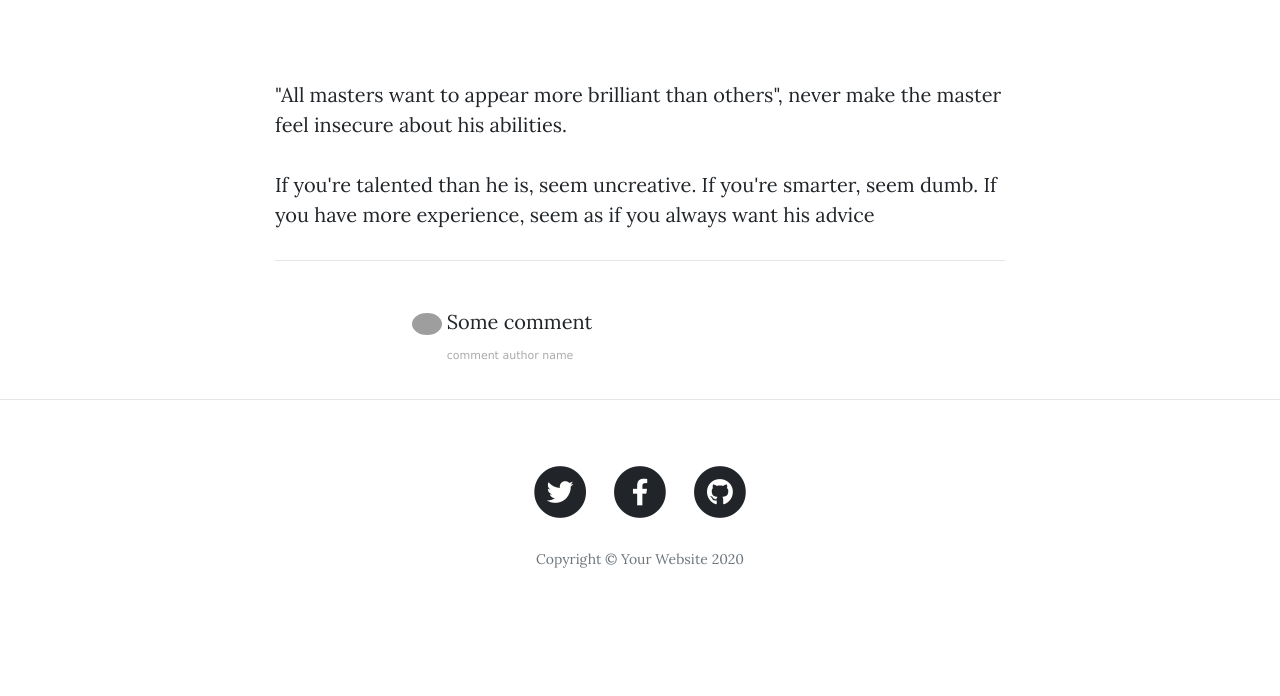
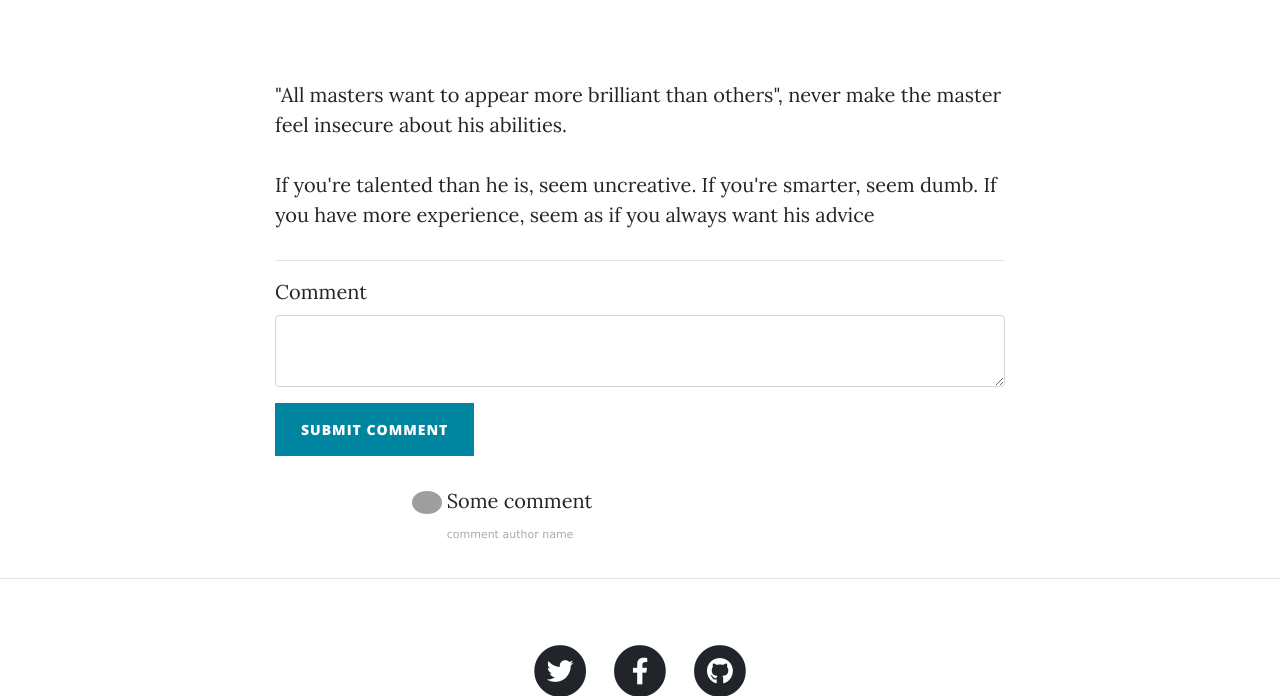
Before and after one commit to thulanimbatha/blog_capstone_project, a Flask app: page /post/1 in a window 1280 px wide. Shown: the part 627-1323 px from the top of the page. Before the commit the page ends 1195 px from the top, so only its background shows below. Run offline with Flask 2, Linux system fonts and the light colour scheme; data comes from the database, SQL or seed files in the repository; some libraries are stand-ins or nearby versions; grey boxes are pictures that could not be loaded.

```diff
--- a/forms.py
+++ b/forms.py
@@ -23,3 +23,8 @@ class LoginForm(FlaskForm):
     email = StringField(label="Email", validators=[DataRequired(), Email(message="Please enter valid email!")])
     password = PasswordField(label="Password", validators=[DataRequired(), Length(min=8, message="Password needs 8 or more characters")])
     submit = SubmitField(label="Login")
+
+# Comment form for users to comment on a blog post
+class CommentForm(FlaskForm):
+    comment = CKEditorField(label="Comment", validators=[DataRequired()])
+    submit = SubmitField("Submit Comment")
--- a/main.py
+++ b/main.py
@@ -8,7 +8,7 @@ from sqlalchemy.orm import relationship
 from flask_login import UserMixin, login_user, LoginManager, login_required, current_user, logout_user
 from forms import CreatePostForm
 from flask_gravatar import Gravatar
-from forms import RegisterForm, CreatePostForm, LoginForm
+from forms import RegisterForm, CreatePostForm, LoginForm, CommentForm
 from functools import wraps
 
 app = Flask(__name__)
@@ -149,7 +149,8 @@ def logout():
 @app.route("/post/<int:post_id>")
 def show_post(post_id):
     requested_post = BlogPost.query.get(post_id)
-    return render_template("post.html", post=requested_post)
+    comment_form = CommentForm()
+    return render_template("post.html", post=requested_post, form=comment_form)
 
 
 @app.route("/about")
--- a/templates/post.html
+++ b/templates/post.html
@@ -1,4 +1,6 @@
 {% include "header.html" %}
+{% import "bootstrap/wtf.html" as wtf %}
+
 
   <!-- Page Header -->
   <header class="masthead" style="background-image: url('{{post.img_url}}')">
@@ -33,6 +35,13 @@
 
 
 <!--           Comments Area -->
+          <!-- Load the CKEditor -->
+          {{ ckeditor.load() }}
+          <!-- Configure it with the name of the form field from CommentForm -->
+          {{ ckeditor.config(name='comment_text') }}
+          <!-- Create the wtf quickform from CommentForm -->
+          {{ wtf.quick_form(form, novalidate=True, button_map={"submit": "primary"}) }}
+
           <div class="col-lg-8 col-md-10 mx-auto comment">
               <ul class="commentList">
                 <li>
```
